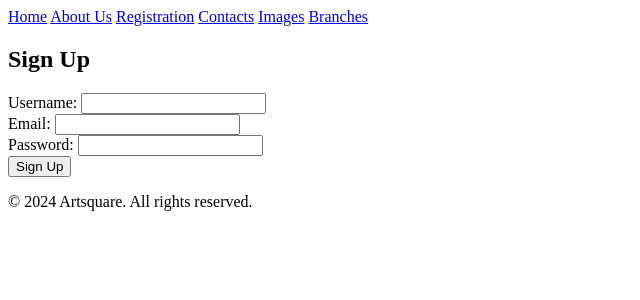
After one commit to mukamisrealm/burgers, a PHP site: page /signup.html in a window 1280 px wide. The commit adds this page. Shown: the top 300 px of the page, without its empty margins (0-640 px from the left). Run offline with PHP 8.4, Linux system fonts and the light colour scheme; some libraries are stand-ins or nearby versions.

Commit message:
html files

```diff
--- a/design.css
+++ b/design.css
@@ -34,9 +34,5 @@ font-style: oblique;text-align: center;background-image: url("Photos\Ivy - 3' x
 }
 
 .branches{
-    font-style: oblique;text-align: center; background-image: url('C:\xampp\htdocs\burgers\Photos\Dark academia floral print.jpeg');
-    background-size: cover;
-    background-position: center;
-    background-repeat: no-repeat;
-
+    font-style: oblique;text-align: center;
 }
--- /dev/null
+++ b/signup.html
@@ -0,0 +1,52 @@
+<!DOCTYPE html>
+<html lang="en">
+<head>
+    <meta charset="UTF-8">
+    <meta name="viewport" content="width=device-width, initial-scale=1.0">
+    <title>Sign Up</title>
+    <link rel="stylesheet" href="design.css">
+</head>
+<body class="signup">
+    <div class="container">
+        <header>
+            <nav class="navbar">
+                <a href="index.html">Home</a>
+                <a href="about.html">About Us</a>
+                <a href="registration.html">Registration</a>
+                <a href="contact.html">Contacts</a>
+                <a href="images.html">Images</a>
+                <a href="branches.html">Branches</a>
+            </nav>
+        </header>
+
+        <main>
+            <section class="signup-form">
+                <h2>Sign Up</h2>
+                <form>
+                    <div class="form-group">
+                        <label for="username">Username:</label>
+                        <input type="text" id="username" name="username" required>
+                    </div>
+                    <div class="form-group">
+                        <label for="email">Email:</label>
+                        <input type="email" id="email" name="email" required>
+                    </div>
+                    <div class="form-group">
+                        <label for="password">Password:</label>
+                        <input type="password" id="password" name="password" required>
+                    </div>
+                    <button type="submit">Sign Up</button>
+                </form>
+            </section>
+        </main>
+
+        <footer>
+            <p>&copy; 2024 Artsquare. All rights reserved.</p>
+        </footer>
+    </div>
+
+    <script src="https://code.jquery.com/jquery-3.5.1.slim.min.js"></script>
+    <script src="https://cdn.jsdelivr.net/npm/@popperjs/core@2.6.0/dist/umd/popper.min.js"></script>
+    <script src="https://stackpath.bootstrapcdn.com/bootstrap/4.5.2/js/bootstrap.min.js"></script>
+</body>
+</html>
```
